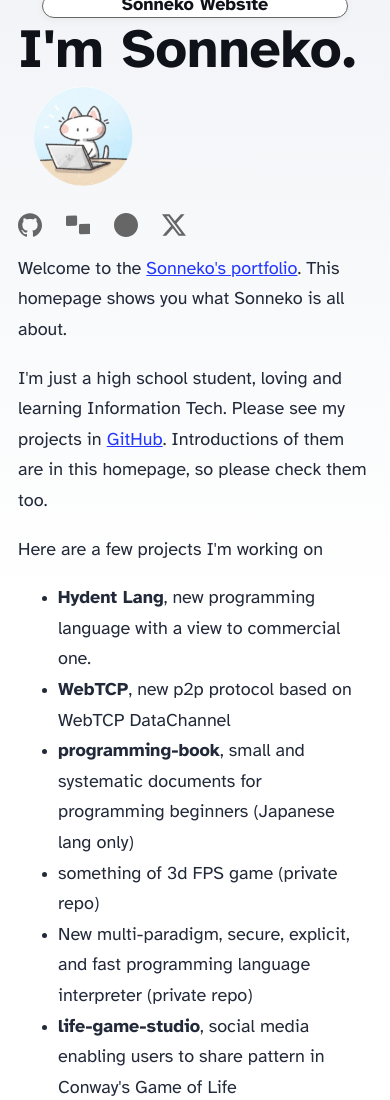
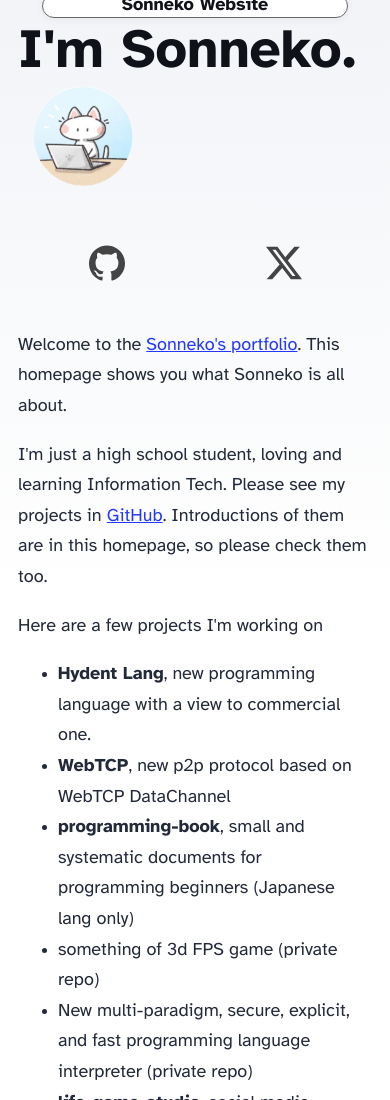
Before and after one commit to sonneko/sonneko.github.io, an Astro site: page / in a window 390 px wide. Shown: the top 1100 px of the page. Built offline with nearby package versions, Linux system fonts and the light colour scheme; Astro itself is replaced by a stand-in of ours.

Commit message:
Refactor social links and improve styling
Removed unused social links and adjusted styles for better layout and responsiveness.

```diff
--- a/src/components/SocialLinks.astro
+++ b/src/components/SocialLinks.astro
@@ -7,18 +7,6 @@ const socials = [
     color: 'hover:text-[#181717]'
   },
   {
-    name: 'Zenn',
-    url: 'https://zenn.dev/sonneko',
-    iconPath: "M1.019 13.007a1.442 1.442 0 0 1-1.004-1.427V4.13A1.441 1.441 0 0 1 1.456 2.69l8.202-.236a1.444 1.444 0 0 1 1.455 1.425v7.474a1.443 1.443 0 0 1-1.44 1.444l-8.654.21Zm13.433 8.303a1.442 1.442 0 0 1-1.442-1.441v-7.475a1.442 1.442 0 0 1 1.442-1.441l8.654-.21a1.442 1.442 0 0 1 1.442 1.441v7.448a1.442 1.442 0 0 1-1.441 1.442l-8.655.277Z",
-    color: 'hover:text-[#3EA8FF]'
-  },
-  {
-    name: 'Qiita',
-    url: 'https://qiita.com/sonneko',
-    iconPath: "M12 0c-6.627 0-12 5.373-12 12s5.373 12 12 12 12-5.373 12-12-5.373-12-12-12zm6.206 14.124h-2.126v1.302h2.126v-1.302zm-3.134-2.812h-2.125v1.302h2.125v-1.302zm-3.135-2.813h-2.126v1.301h2.126V8.499zm-3.134-2.813H6.677v1.302h2.126V5.686z",
-    color: 'hover:text-[#55C500]'
-  },
-  {
     name: 'X',
     url: 'https://x.com/_sonneko',
     iconPath: "M18.901 1.153h3.68l-8.04 9.19L24 22.846h-7.406l-5.8-7.584-6.638 7.584H.474l8.6-9.83L0 1.154h7.594l5.243 6.932ZM17.61 20.644h2.039L6.486 3.24H4.298Z",
@@ -26,7 +14,6 @@ const socials = [
   }
 ];
 ---
-
 <div class="social-links-container">
   {socials.map((social) => (
     <a
@@ -39,8 +26,6 @@ const socials = [
       <svg
         viewBox="0 0 24 24"
         fill="currentColor"
-        width="24"
-        height="24"
       >
         <path d={social.iconPath} />
       </svg>
@@ -51,19 +36,40 @@ const socials = [
 <style>
   .social-links-container {
     display: flex;
-    gap: 1.5rem;
+    width: 100%;
+    justify-content: space-around;
     align-items: center;
+    padding: 2rem 0;
+    box-sizing: border-box;
   }
 
   .social-link {
-    color: #666;
-    transition: color 0.2s ease, transform 0.2s ease;
+    color: #444;
+    transition: all 0.2s ease-in-out;
     display: flex;
     align-items: center;
     justify-content: center;
+    padding: 1rem;
+    border-radius: 50%;
+  }
+
+  .social-link svg {
+    width: 96x;
+    height: 96px;
+  }
+
+  @media (max-width: 640px) {
+    .social-link svg {
+      width: 36px;
+      height: 36px;
+    }
+    .social-links-container {
+      padding: 1rem 0;
+    }
   }
 
   .social-link:hover {
-    transform: translateY(-2px);
+    transform: scale(1.1);
+    background-color: rgba(0, 0, 0, 0.05);
   }
 </style>
```
